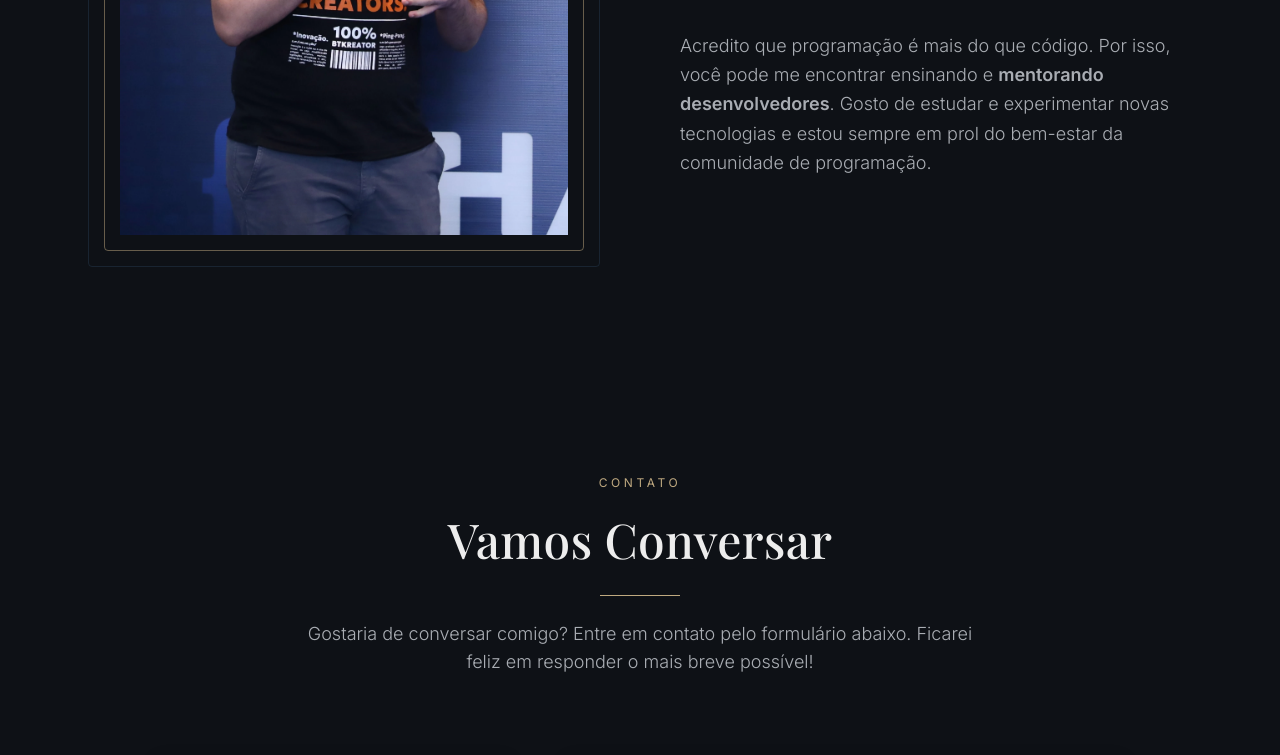
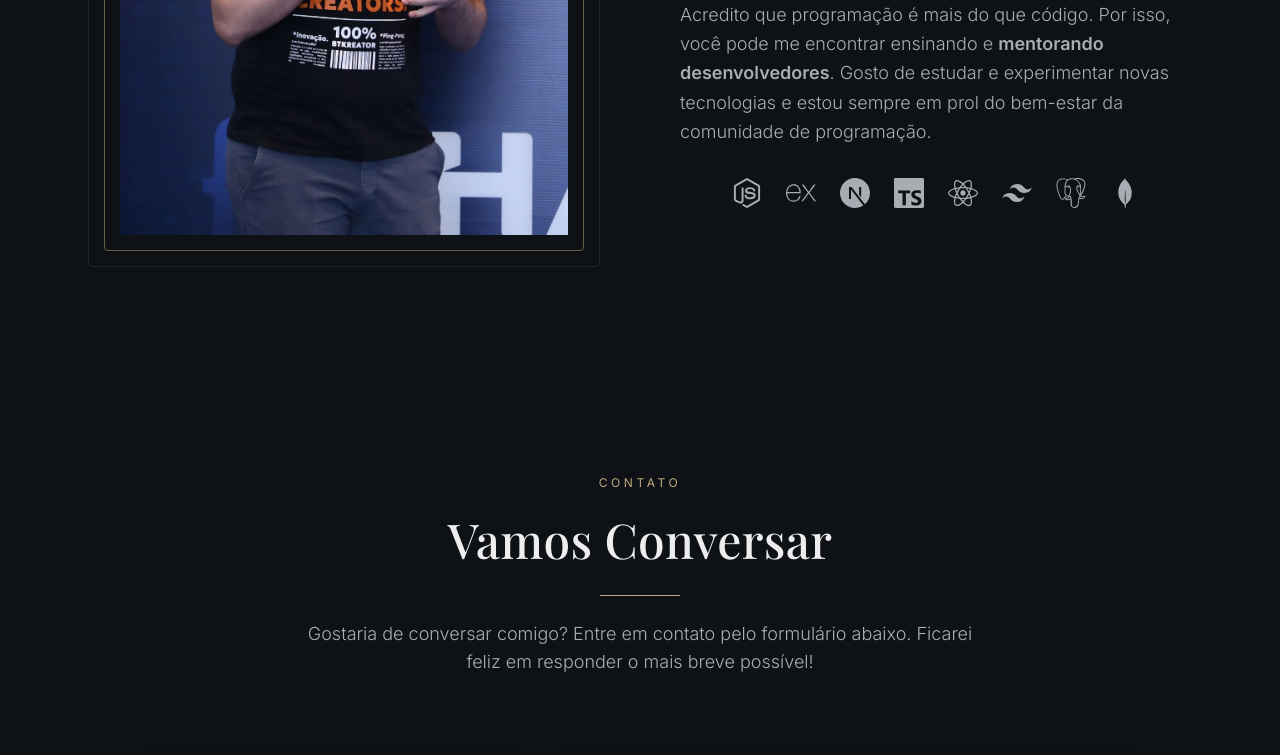
Before and after one commit to joalucaslm/personal-portfolio, a Next.js app: page / in a window 1280 px wide. Shown: the part 1534-2289 px from the top of the page. Built offline with nearby package versions, Linux system fonts and the light colour scheme; a web font is replaced by a local one.

Commit message:
feat: stack icons

```diff
--- a/components/sections/about/About.tsx
+++ b/components/sections/about/About.tsx
@@ -5,6 +5,15 @@ import JoaoLucas from "@/public/image/Pitch João Lucas Lima M.Dias Branco.webp"
 import { motion } from "framer-motion";
 import { useInView } from "framer-motion";
 import { useRef } from "react";
+import { FaNodeJs, FaReact } from "react-icons/fa";
+import {
+  SiTypescript,
+  SiExpress,
+  SiNextdotjs,
+  SiTailwindcss,
+  SiMongodb,
+  SiPostgresql,
+} from "react-icons/si";
 
 import { Playfair_Display } from "next/font/google";
 
@@ -118,6 +127,22 @@ export default function About() {
               . Gosto de estudar e experimentar novas tecnologias e estou sempre
               em prol do bem-estar da comunidade de programação.
             </p>
+
+            <motion.div
+              initial={{ opacity: 0, x: 50 }}
+              animate={isInView ? { opacity: 1, x: 0 } : {}}
+              transition={{ delay: 0.5, duration: 0.8 }}
+              className="flex justify-center items-center gap-6 text-3xl text-(--text-secundary)"
+            >
+              <FaNodeJs title="Node.js" />
+              <SiExpress title="Express" />
+              <SiNextdotjs title="Next.js" />
+              <SiTypescript title="TypeScript" />
+              <FaReact title="React" />
+              <SiTailwindcss title="Tailwind CSS" />
+              <SiPostgresql title="PostgreSQL" />
+              <SiMongodb title="MongoDB" />
+            </motion.div>
           </motion.div>
         </div>
       </motion.div>
--- a/package.json
+++ b/package.json
@@ -15,7 +15,8 @@
     "next": "16.1.4",
     "postcss": "^8.5.6",
     "react": "19.2.3",
-    "react-dom": "19.2.3"
+    "react-dom": "19.2.3",
+    "react-icons": "^5.5.0"
   },
   "devDependencies": {
     "@tailwindcss/postcss": "^4.1.18",
```
Also changed, not shown: 1 other file (tests, documents, lock files or other folders).
